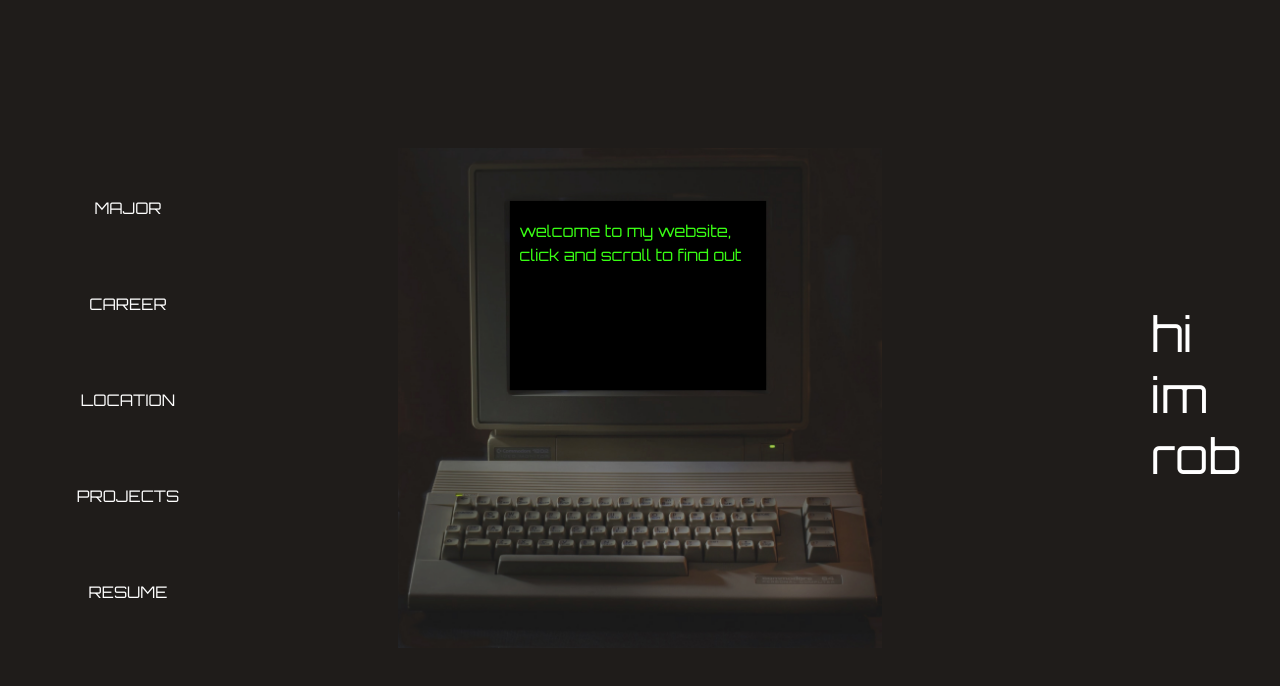
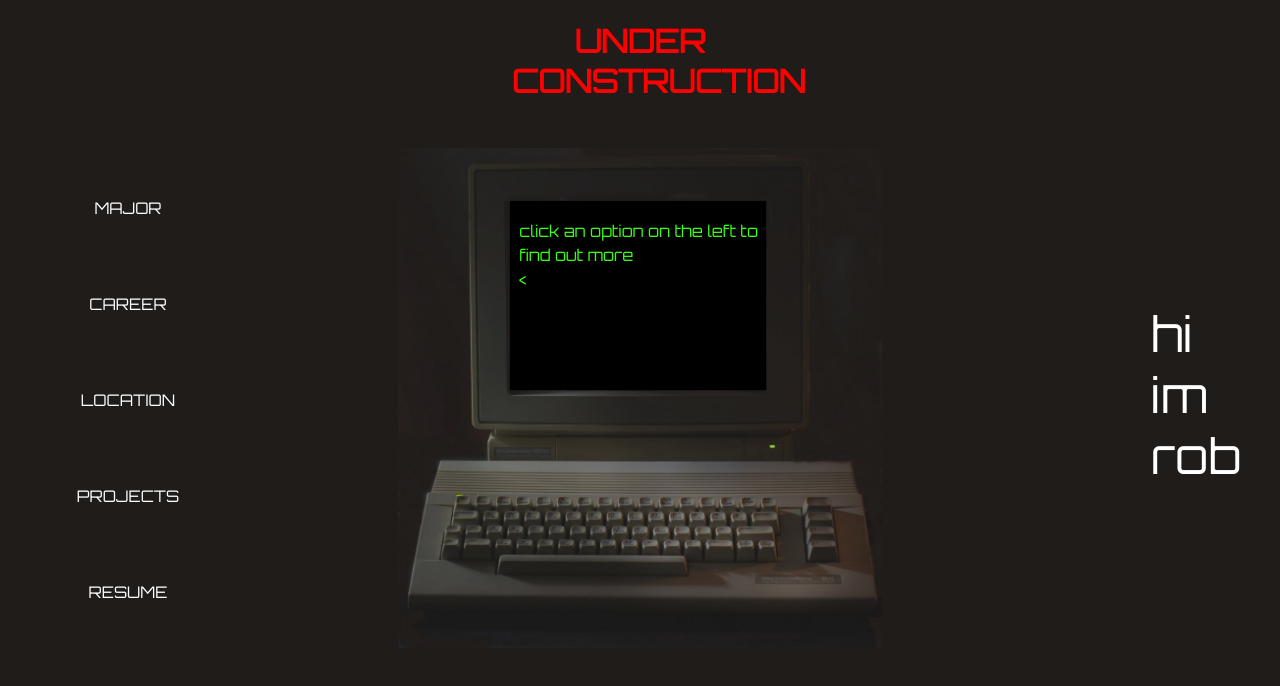
Before and after one commit to rmallow/rmallowWeb, a website: page index.html in a window 1280 px wide. Shown: the top 686 px of the page. Drawn offline with Linux system fonts and the light colour scheme.

Commit message:
construction changes

```diff
--- a/index.html
+++ b/index.html
@@ -2,7 +2,7 @@
 <html>
 	<head>
 		<meta charset="utf-8">
-		<title>meet me</title>
+		<title>rob mallow</title>
 		<link rel="stylesheet" type="text/css" href="css/style.css">
 		<link rel="stylesheet" type="text/css" href="public/css/style.css">
 		<link href='https://fonts.googleapis.com/css?family=Orbitron' rel='stylesheet' type='text/css'>
@@ -10,6 +10,7 @@
 		<script src ="public/js/typing.js"></script>
 	</head>
 	<body onload = "typeWriter()">
+		<h1> UNDER CONSTRUCTION </h1>
 		<div id = "firstPageBox">
 			<div id = "navBox">
 				<div id = "major" onclick="changeScreenText('major')" class = "navItem"> MAJOR </div>
--- a/public/css/style.css
+++ b/public/css/style.css
@@ -6,6 +6,13 @@ html, body {
 	font-family: 'Orbitron', sans-serif;
 }
 
+h1 {
+	text-align: center;
+	position: absolute;
+	color: red;
+	left: 40%;
+	width: 20%;
+}
 
 #firstPageBox {
 	display: flex;
--- a/public/js/typing.js
+++ b/public/js/typing.js
@@ -1,6 +1,6 @@
 var i = 0;
 var speed = 100; /* The speed/duration of the effect in milliseconds */
-var txt = "welcome to my website, click and scroll to find out more"
+var txt = "click an option on the left to find out more /n < /n < /m <"
 var resume = false
 
 
```
